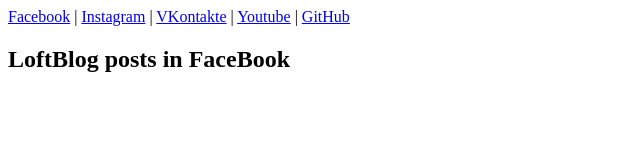
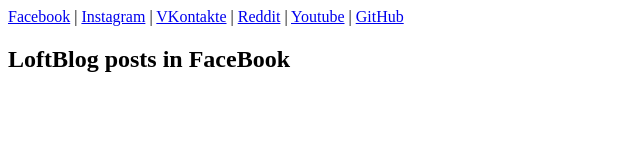
Before and after one commit to ig-ost/commenter, a website: page index.html in a window 1280 px wide. Shown: the whole page, without its empty margins (0-640 px from the left). Drawn offline with nearby package versions, Linux system fonts and the light colour scheme; some packages are replaced by stand-ins of ours; no server answers; a script that the page names is missing.

Commit message:
Reddit has been added

```diff
--- a/index.html
+++ b/index.html
@@ -9,7 +9,7 @@
    </head>
    <body>
       <div ng-app="app">
-         <a href="#/">Facebook</a> | <a href="#/Instagram">Instagram</a> | <a href="#/VKontakte">VKontakte</a> | <a href="#/Youtube">Youtube</a> | <a href="#/GitHub">GitHub</a>
+         <a href="#/">Facebook</a> | <a href="#/Instagram">Instagram</a> | <a href="#/VKontakte">VKontakte</a> | <a href="#/Reddit">Reddit</a> | <a href="#/Youtube">Youtube</a> | <a href="#/GitHub">GitHub</a>
          <div ng-view></div>
       </div>
       <script src="app/app.js"></script>
```
